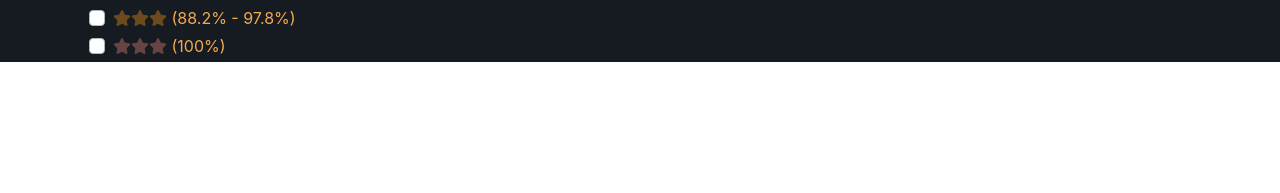
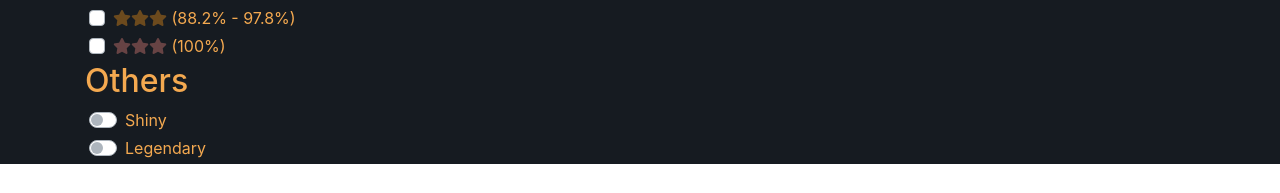
Before and after one commit to DrodBR/pokemongo-string-generator, a React (Create React App) app: page / in a window 1280 px wide. Shown: the part 604-797 px from the top of the page. Built offline with nearby package versions, Linux system fonts and the light colour scheme; no server answers.

Commit message:
Added 'shiny' and 'legendary' filters

```diff
--- a/src/components/containers/MainContent/DisplayString.js
+++ b/src/components/containers/MainContent/DisplayString.js
@@ -9,12 +9,14 @@ const DisplayString = () => {
         CreatingString(selectedData)
     }, [selectedData])
 
-    const CreatingString = ({ types, typesSeparator, IVs, pokemons }) => {
+    const CreatingString = ({ types, typesSeparator, IVs, pokemons, shiny, legendary }) => {
         const pokemonsString = `${pokemons}`
         const IVsString = `${IVs}`
         const typesString = `${types.join(typesSeparator)}`
+        const shinyString = shiny ? 'shiny' : ''
+        const legendaryString = legendary ? 'legendary' : ''
 
-        setCreatedString([pokemonsString, IVsString, typesString].filter(Boolean).join('&'))
+        setCreatedString([pokemonsString, IVsString, typesString, shinyString, legendaryString].filter(Boolean).join('&'))
     }
 
     const content = (
--- a/src/components/containers/MainContent/filters/Filters.js
+++ b/src/components/containers/MainContent/filters/Filters.js
@@ -2,6 +2,7 @@ import React from 'react'
 
 import Type from './Type'
 import IVs from './IVs'
+import Others from './Others'
 
 const Filters = () => {
 
@@ -10,6 +11,7 @@ const Filters = () => {
             <h1>Filter</h1>
             <Type />
             <IVs />
+            <Others />
         </>
     )
     return content
--- /dev/null
+++ b/src/components/containers/MainContent/filters/Others.js
@@ -0,0 +1,34 @@
+import React, { useContext } from 'react'
+import { StringContext } from '../../../../context/genContext'
+
+const Others = () => {
+
+    const { selectedData, setSelectedData } = useContext(StringContext)
+
+    const updateShiny = ({ shiny }) => {
+        setSelectedData({ ...selectedData, shiny: !shiny })
+    }
+
+    const updateLegendary = ({ legendary }) => {
+        setSelectedData({ ...selectedData, legendary: !legendary })
+    }
+
+    const content = (
+        <>
+            <h2>Others</h2>
+            <div className="custom-control custom-switch m-1">
+                <input className="custom-control-input" type="checkbox" id="shiny" onClick={(event) => { updateShiny(selectedData) }} />
+                <label className="custom-control-label" for="shiny">Shiny</label>
+            </div>
+            <div className="custom-control custom-switch m-1">
+                <input className="custom-control-input" type="checkbox" id="legendary" onClick={() => { updateLegendary(selectedData) }} />
+                <label className="custom-control-label" for="legendary">Legendary</label>
+            </div>
+        </>
+    )
+
+    return content
+
+}
+
+export default Others
--- a/src/data/selectedData.json
+++ b/src/data/selectedData.json
@@ -2,5 +2,7 @@
     "types": [],
     "typesSeparator": ",",
     "IVs": [],
-    "pokemons": []
+    "pokemons": [],
+    "shiny": false,
+    "legendary": false
 }
```
